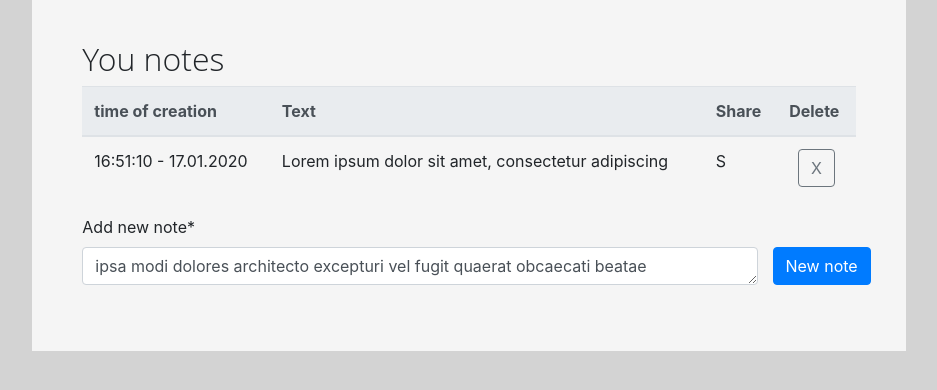
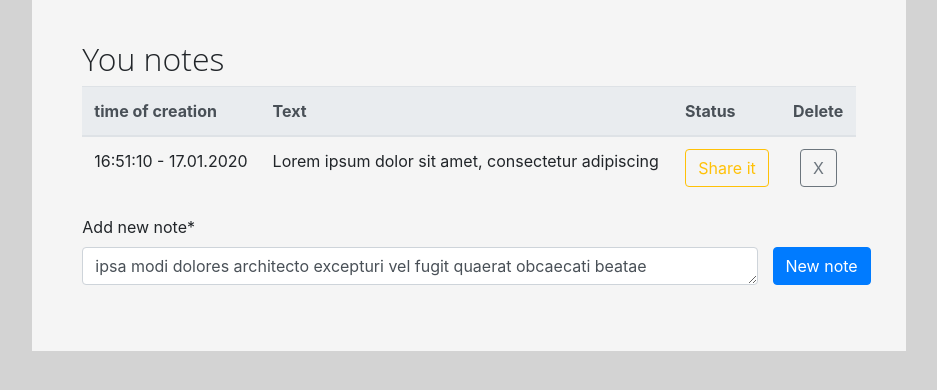
Before and after one commit to mikola-s/lesson_40_dj_08_to_do_list, a Django app: page / in a window 1280 px wide. Shown: the part 74-464 px from the top of the page, without its empty margins (171-1108 px from the left). Run offline with Django 3.2, Linux system fonts and the light colour scheme; a user stored in the database is signed in; data comes from the database, SQL or seed files in the repository; both versions use the stored data as it was after the commit; some libraries are stand-ins or nearby versions.

Commit message:
start stage 2 share button complete

```diff
--- a/static/css/style.css
+++ b/static/css/style.css
@@ -74,3 +74,7 @@ em {
     border-color: #007bff;
     border-width: 2px;
 }
+
+.btn {
+    white-space: nowrap;
+}
--- a/templates/todo/delete_note_form.html
+++ b/templates/todo/delete_note_form.html
@@ -1,6 +1,6 @@
-<form action="{% url 'todo:delete_note' note.pk %}" method="post" class="text-center">
+<form action="{% url 'todo:delete_note' note.pk %}" method="post" class="text-center my-auto">
     {% csrf_token %}
-    </div>
+    <div>
     <button type="submit" class="btn btn-outline-secondary">X</button>
     </div>
 </form>
--- a/templates/todo/index.html
+++ b/templates/todo/index.html
@@ -16,7 +16,7 @@
             <tr>
                 <th scope="col">time of creation</th>
                 <th scope="col">Text</th>
-                <th scope="col">Share</th>
+                <th scope="col">Status</th>
                 <th scope="col">Delete</th>
             </tr>
             </thead>
@@ -32,7 +32,10 @@
                 <tr>
                     <td scope="row">{{ note.post_time|date:"H:i:s - d.m.Y" }}</td>
                     <td>{{ note.text }}</td>
-                    <td>S</td>
+                    <td class="">
+                        {# ---------- статус заметки ------------------ #}
+                        {% include 'todo/update_note_status_form.html' %}
+                    </td>
                     <td>
                         {# ---------- форма удаления заметки ------------------ #}
                         {% include 'todo/delete_note_form.html' %}
--- /dev/null
+++ b/templates/todo/update_note_status.html
@@ -0,0 +1,5 @@
+{% extends 'todo/base.html' %}
+
+{% block content %}
+
+{% endblock content %}
--- /dev/null
+++ b/templates/todo/update_note_status_form.html
@@ -0,0 +1,14 @@
+<form action="{% url 'todo:update_note_status' note.pk %}" method="post" class="text-center">
+    {% csrf_token %}
+    {% if note.status %}
+            </div>
+                <input hidden type="checkbox" name="status" id="id_status">
+                <button type="submit" class="btn btn-outline-success">Private it</button>
+            </div>
+    {% else %}
+            </div>
+                <input hidden type="checkbox" name="status" id="id_status" checked="checked">
+                <button type="submit" class="btn btn-outline-warning">Share it</button>
+            </div>
+    {% endif %}
+</form>
--- a/todo/forms.py
+++ b/todo/forms.py
@@ -16,3 +16,10 @@ class SearchNoteForm(forms.Form):
         label='',
         widget=forms.TextInput(attrs={'placeholder': 'Search'})
     )
+
+
+class UpdateNoteStatusForm(ModelForm):
+    class Meta:
+        model = Note
+        fields = ['status']
+        labels = {'status': ''}
--- a/todo/urls.py
+++ b/todo/urls.py
@@ -6,6 +6,7 @@ urlpatterns = [
     path('', views.Index.as_view(), name='index'),
     path('create_note/', views.CreateNote.as_view(), name='create_note'),
     path('delete_note/<int:pk>', views.DeleteNote.as_view(), name='delete_note'),
+    path('update_note_status/<int:pk>', views.UpdateNoteStatus.as_view(), name='update_note_status'),
     path('register/', views.CreateUser.as_view(), name='create'),
     path('login/', views.Login.as_view(), name='login'),
     path('logout/', views.Logout.as_view(), name='logout'),
--- a/todo/views.py
+++ b/todo/views.py
@@ -2,7 +2,7 @@ from django.shortcuts import render
 from django.contrib.auth import authenticate, login
 from django.contrib.auth.views import LoginView, TemplateView, LogoutView
 from django.views.generic.list import ListView
-from django.views.generic.edit import CreateView, DeleteView
+from django.views.generic.edit import CreateView, DeleteView, UpdateView
 from django.contrib.auth.forms import UserCreationForm
 from django.views.generic import FormView
 
@@ -17,7 +17,7 @@ class Index(ListView):
     http_method_names = ['get', 'post']
     model = models.Note
     context_object_name = 'notes'
-    paginate_by = 3
+    paginate_by = 10
     ordering = '-post_time'
 
     def get_queryset(self):
@@ -32,6 +32,7 @@ class Index(ListView):
 
         context.update({'create_note_form': forms.CreateNoteForm,
                         'search_note_form': forms.SearchNoteForm(self.request.GET),
+                        'update_note_status': forms.UpdateNoteStatusForm,
                         })
         return context
 
@@ -81,3 +82,10 @@ class SearchNote(FormView):
     form_class = forms.Note
     http_method_names = ['get']
     template_name = 'todo/index.html'
+
+
+class UpdateNoteStatus(UpdateView):
+    form_class = forms.UpdateNoteStatusForm
+    model = models.Note
+    template_name = 'todo/update_note_status.html'
+    success_url = '/'
```
Also changed, not shown: db.sqlite3.
